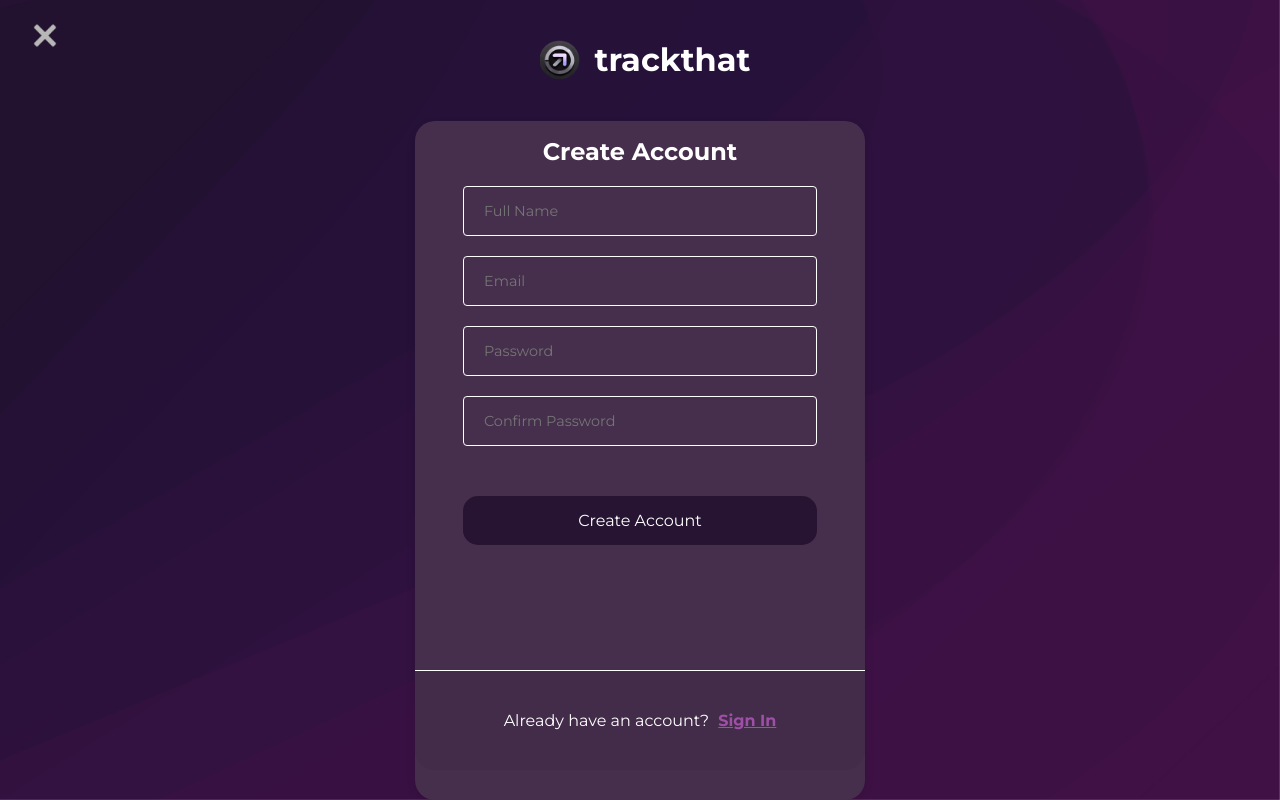
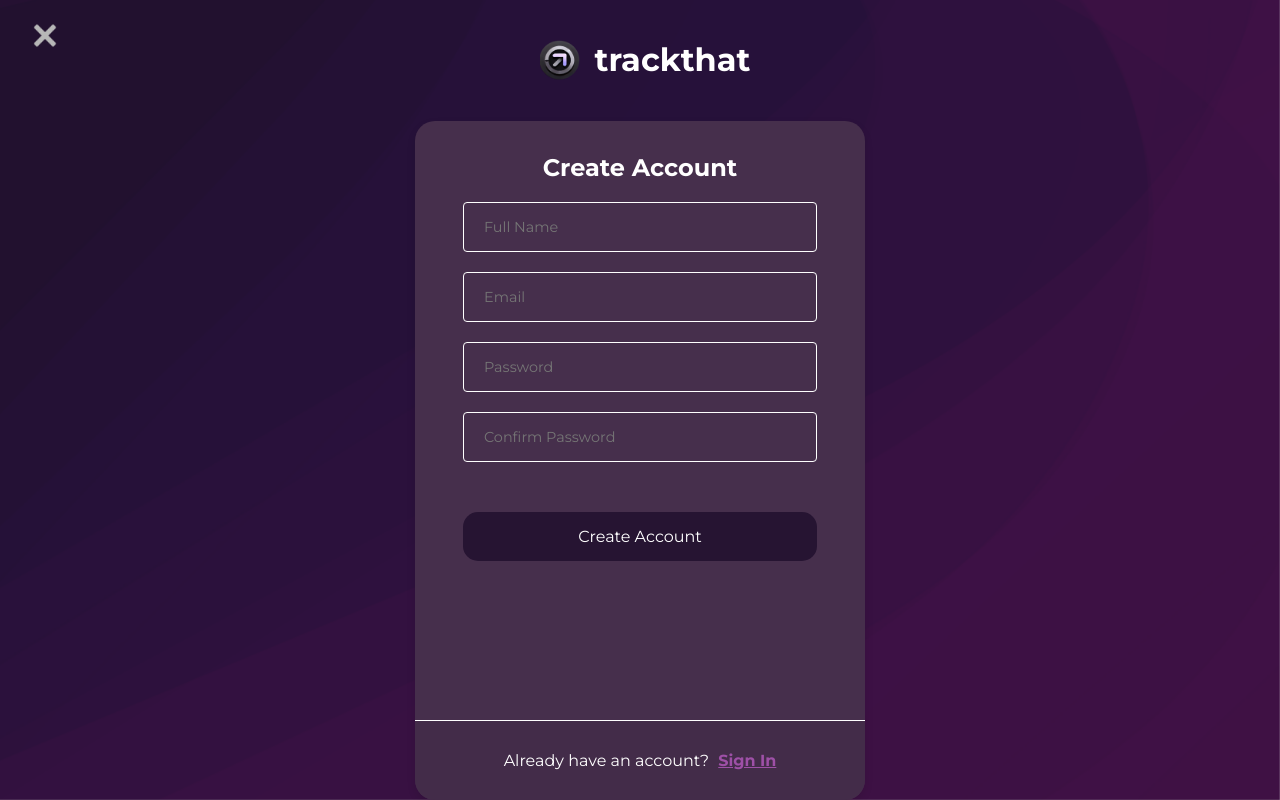
Before and after one commit to d-dovale/TrackThat-Docker, a React (Vite) app in the folder TrackThat-Front-End/: page /register in a window 1280 px wide. Built offline with nearby package versions, Linux system fonts and the light colour scheme.

Commit message:
Fixed padding and margins in sign in and register

```diff
--- a/TrackThat-Front-End/src/LoginPage/LoginPage.module.css
+++ b/TrackThat-Front-End/src/LoginPage/LoginPage.module.css
@@ -54,7 +54,7 @@
   }
 
   .signinForm {
-    padding: 1rem 3rem 2rem 3rem;
+    padding: 2rem 3rem 2rem 3rem;
     flex: 1;
   }
 
@@ -146,7 +146,6 @@
     align-items: flex-end;
     justify-content: center;
     width: 100%;
-    padding: 55px 0;
   }
 
   /* Additional Links */
--- a/TrackThat-Front-End/src/RegisterPage/RegisterPage.module.css
+++ b/TrackThat-Front-End/src/RegisterPage/RegisterPage.module.css
@@ -54,7 +54,7 @@
   }
 
   .registerForm {
-    padding: 1rem 3rem 2rem 3rem;
+    padding: 2rem 3rem 2rem 3rem;
     flex: 1;
   }
 
@@ -100,7 +100,6 @@
     align-items: center;
     justify-content: center;
     width: 100%;
-    padding: 30px 0;
   }
 
   .loginBox {
@@ -111,7 +110,7 @@
     width: 100%;
     border-top: 1px solid #ffffff;
     border-radius: 0 0 20px 20px; /* Match the border radius of registerBox */
-    padding: 40px;
+    padding: 30px;
   }
 
   .loginLink {
```
